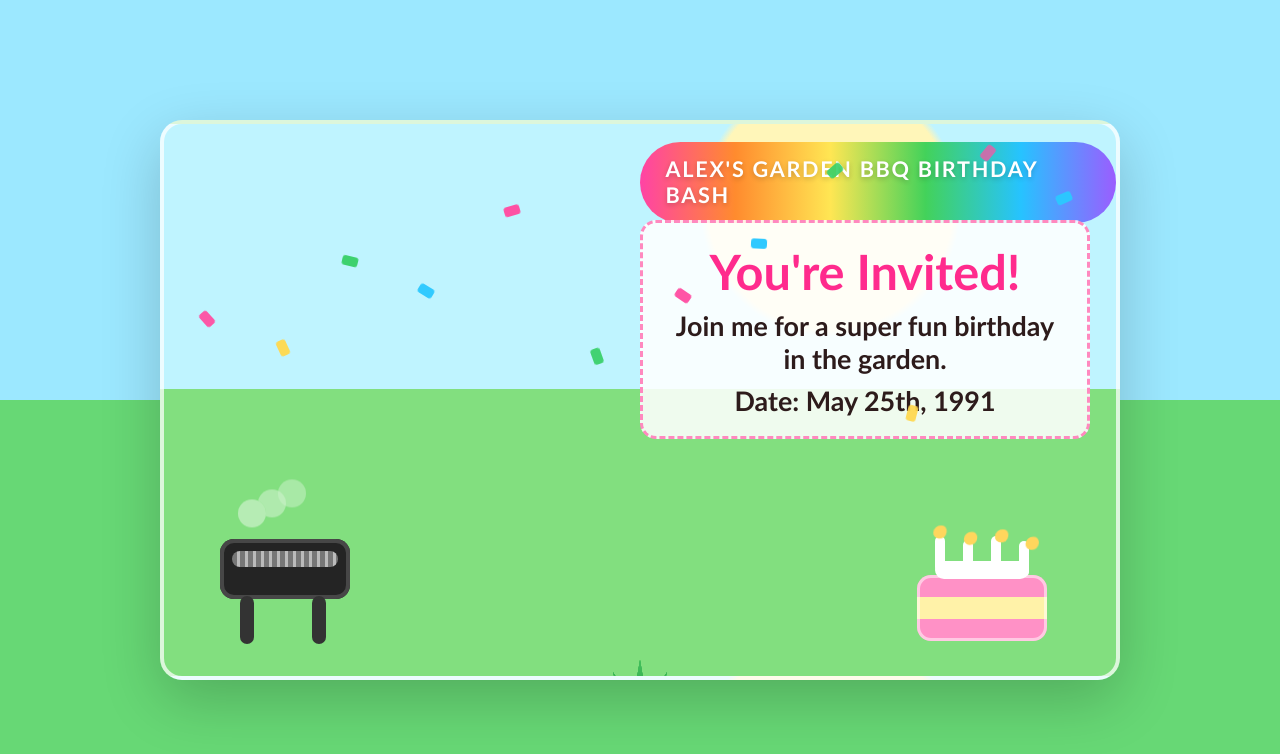
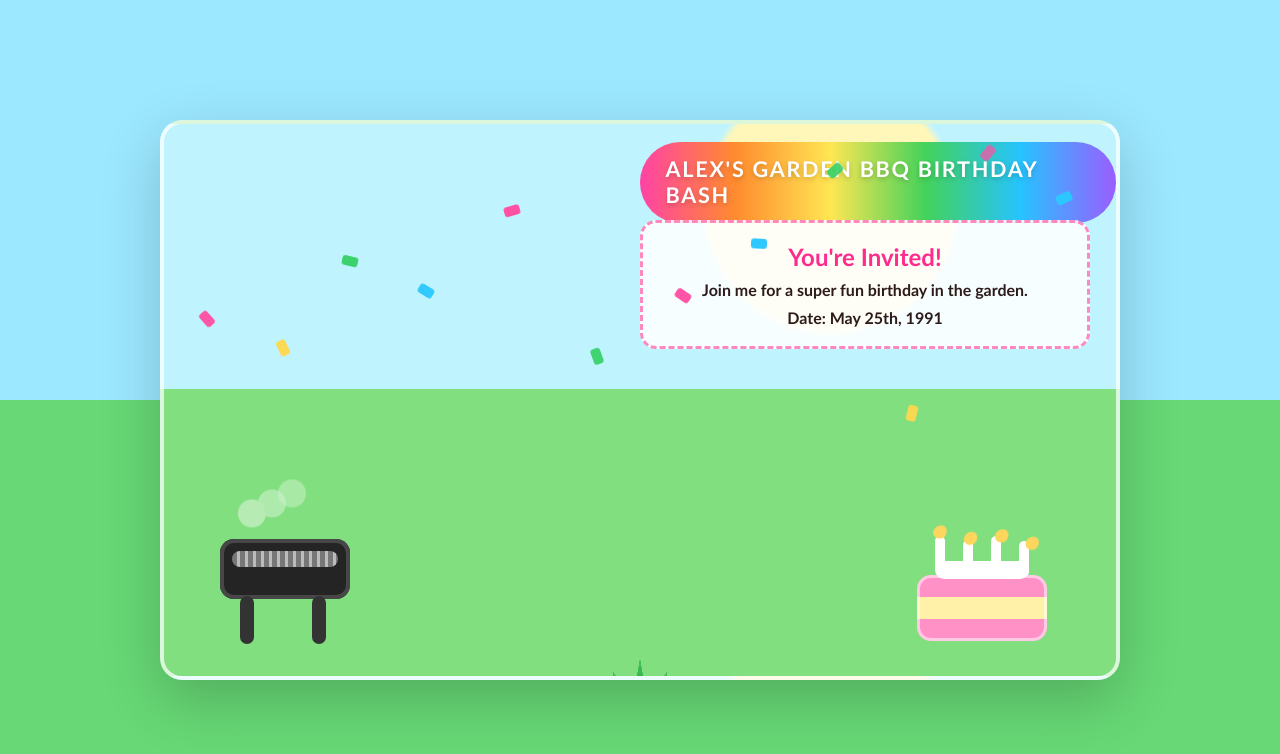
Before and after one commit to lbhtran/alex-birthday-invite, a Next.js app: page / in a window 1280 px wide. Shown: the top 754 px of the page. Built offline with nearby package versions, Linux system fonts and the light colour scheme.

Commit message:
style: align invite card typography with original design
Agent-Logs-Url: https://github.com/lbhtran/alex-birthday-invite/sessions/5e308fad-03b4-49b8-a43a-c3dc53698c64

Co-authored-by: lbhtran <12864938+lbhtran@users.noreply.github.com>

```diff
--- a/app/globals.css
+++ b/app/globals.css
@@ -92,13 +92,11 @@ body {
 .invite-card h1 {
   margin: 0;
   color: #ff2b8d;
-  font-size: clamp(2rem, 3.8vw, 3.3rem);
 }
 
 .invite-card p {
   margin: 0.55rem 0 0;
   font-weight: 700;
-  font-size: clamp(1rem, 2.1vw, 1.9rem);
 }
 
 .scene:hover .invite-card {
```
Also changed, not shown: assets/invite-page.png.
